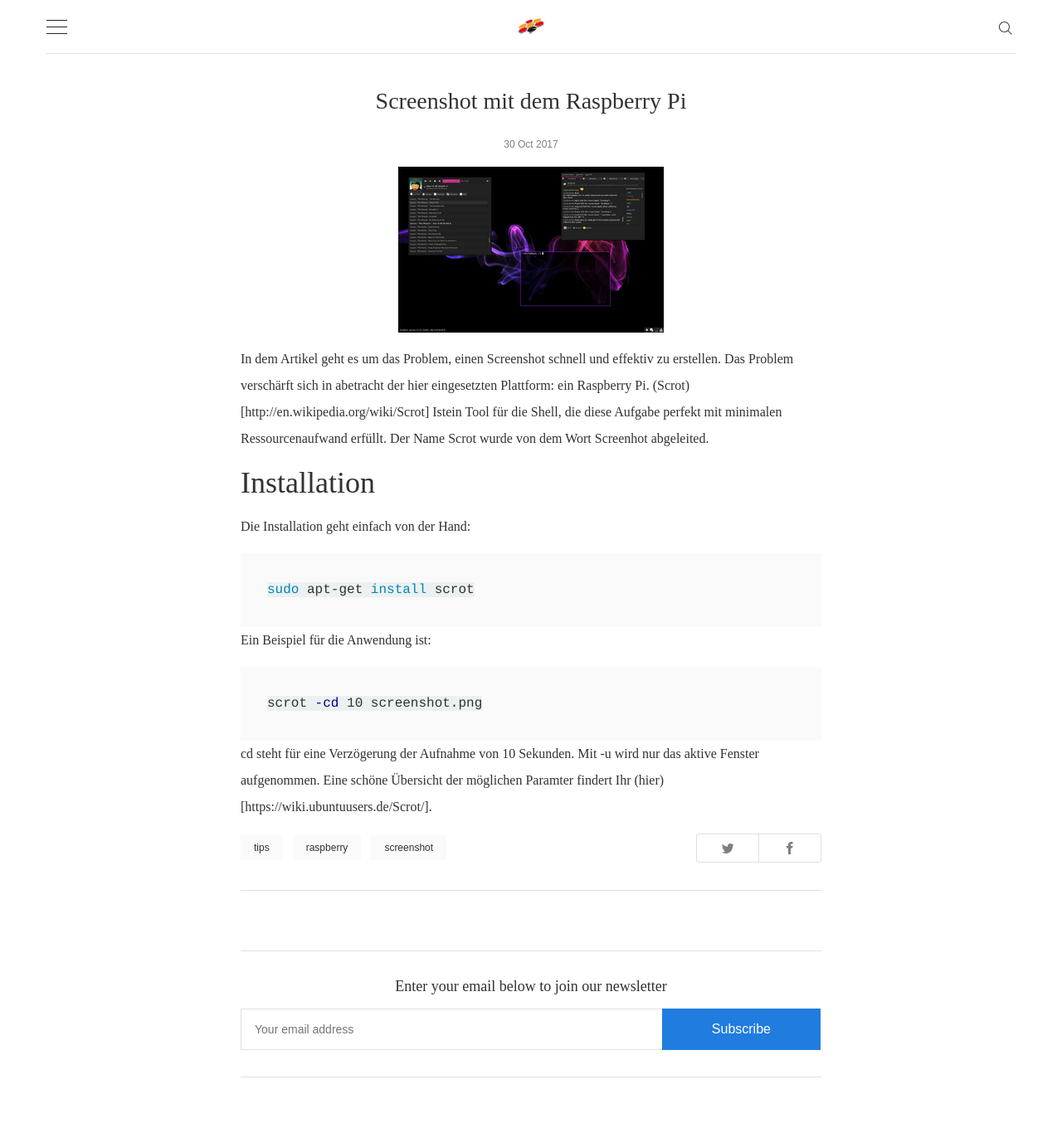
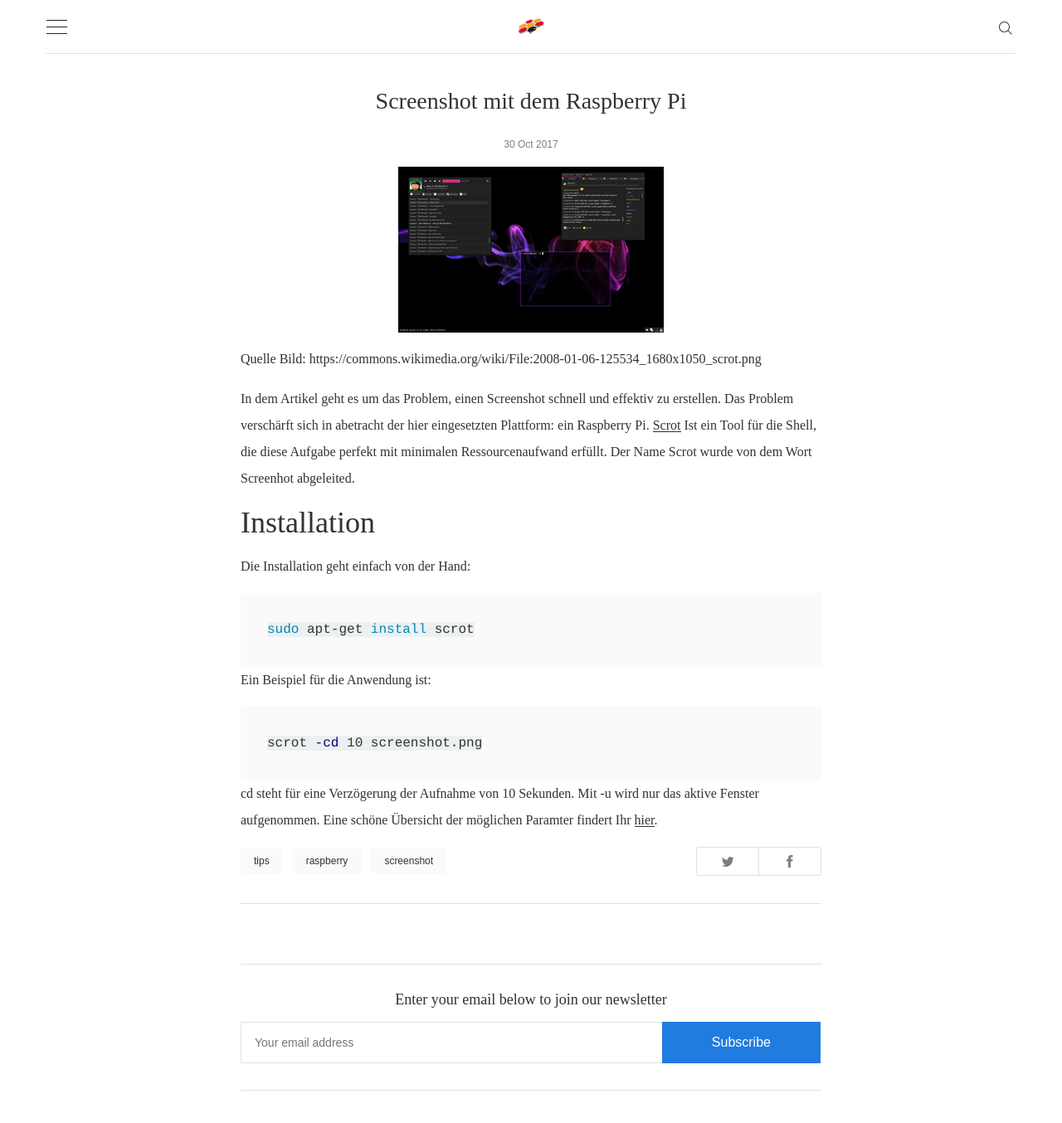
Before and after one commit to joergre/fachinformatiker-forum, a Jekyll site: the page built from _posts/2017-10-30-Screenshot_Raspberry_Pi.md, in a window 1280 px wide and 1400 px high. Shown: the top 1354 px of the window at 83% size. Built offline with Jekyll 4.4.1, drawn with Linux system fonts in a browser that asks for light colours; some web fonts are replaced; comment, search, counter and statistics services are not loaded.

Commit message:
Update 2017-10-30-Screenshot_Raspberry_Pi.md

````diff
--- a/_posts/2017-10-30-Screenshot_Raspberry_Pi.md
+++ b/_posts/2017-10-30-Screenshot_Raspberry_Pi.md
@@ -6,8 +6,9 @@ author: joerg_reuter
 tags: [tips, raspberry, screenshot]
 image: '/images/posts/320px-2008-01-06-125534_1680x1050_scrot.png'
 ---
+Quelle Bild: https://commons.wikimedia.org/wiki/File:2008-01-06-125534_1680x1050_scrot.png
 
-In dem Artikel geht es um das Problem, einen Screenshot schnell und effektiv zu erstellen. Das Problem verschärft sich in abetracht der hier eingesetzten Plattform: ein Raspberry Pi. (Scrot)[http://en.wikipedia.org/wiki/Scrot] Istein Tool für die Shell, die diese Aufgabe perfekt mit minimalen Ressourcenaufwand erfüllt. Der Name Scrot wurde von dem Wort Screenhot abgeleited.
+In dem Artikel geht es um das Problem, einen Screenshot schnell und effektiv zu erstellen. Das Problem verschärft sich in abetracht der hier eingesetzten Plattform: ein Raspberry Pi. [Scrot](http://en.wikipedia.org/wiki/Scrot) Ist ein Tool für die Shell, die diese Aufgabe perfekt mit minimalen Ressourcenaufwand erfüllt. Der Name Scrot wurde von dem Wort Screenhot abgeleited.
 
 # Installation
 
@@ -23,4 +24,4 @@ Ein Beispiel für die Anwendung ist:
 scrot -cd 10 screenshot.png
 ```
 
-cd steht für eine Verzögerung der Aufnahme von 10 Sekunden. Mit -u wird nur das aktive Fenster aufgenommen. Eine schöne Übersicht der möglichen Paramter findert Ihr (hier)[https://wiki.ubuntuusers.de/Scrot/].
+cd steht für eine Verzögerung der Aufnahme von 10 Sekunden. Mit -u wird nur das aktive Fenster aufgenommen. Eine schöne Übersicht der möglichen Paramter findert Ihr [hier](https://wiki.ubuntuusers.de/Scrot/).
````
